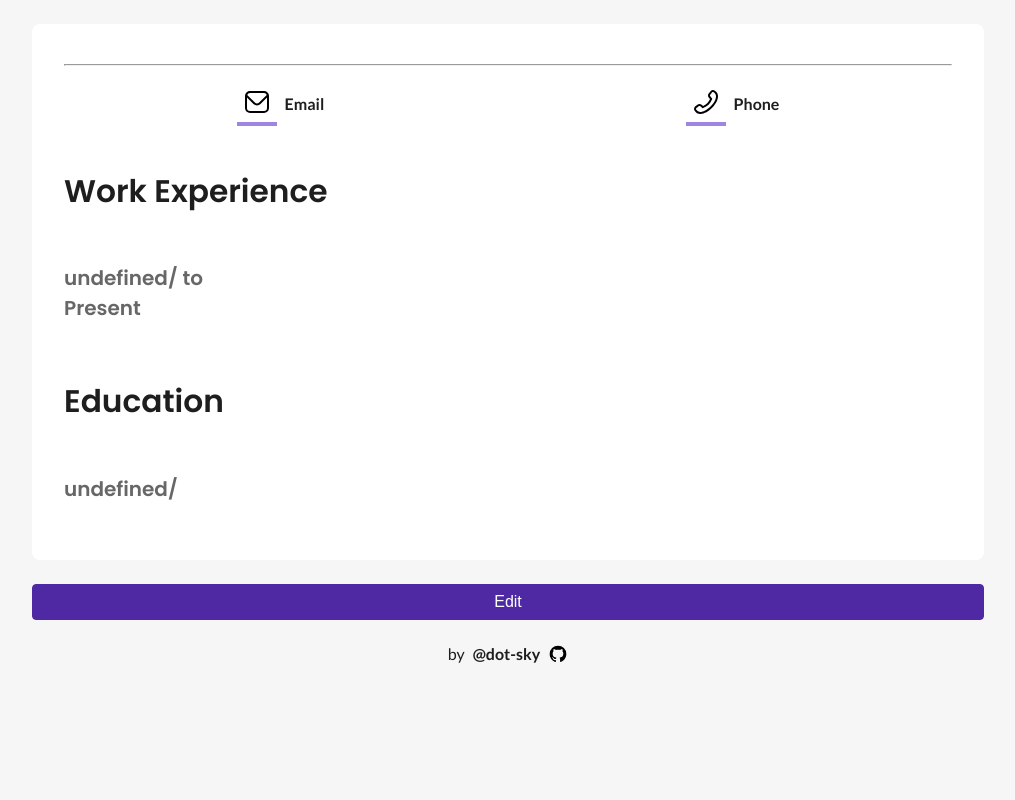
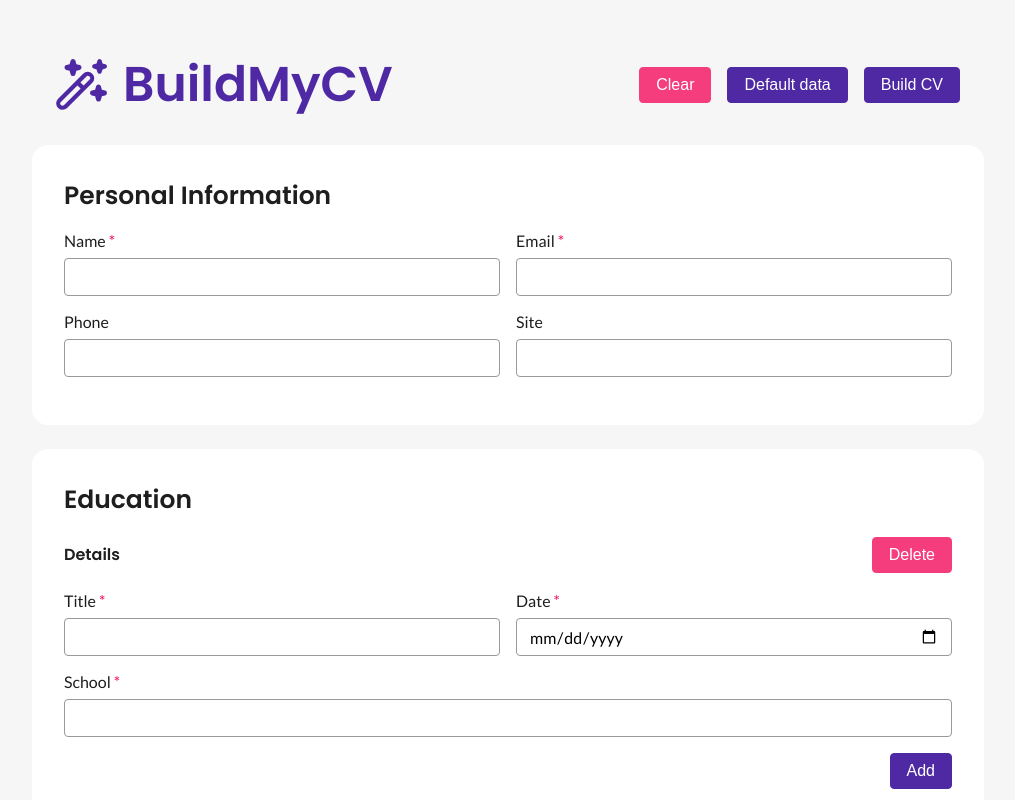
Before and after one commit to dot-sky/cv-app, a React (Vite) app: page / in a window 1280 px wide. Shown: the top 800 px of the page, without its empty margins (132-1147 px from the left). Built offline with nearby package versions, Linux system fonts and the light colour scheme.

Commit message:
chore: change initial edit variable value

```diff
--- a/src/App.jsx
+++ b/src/App.jsx
@@ -78,7 +78,7 @@ function App() {
   const [educationItems, setEducationItems] = useState(empty.educationItems);
   const [workItems, setWorkItems] = useState(empty.workItems);
 
-  const [edit, setEdit] = useState(false);
+  const [edit, setEdit] = useState(true);
 
   function handleBuild(e) {
     let form = e.target;
```
